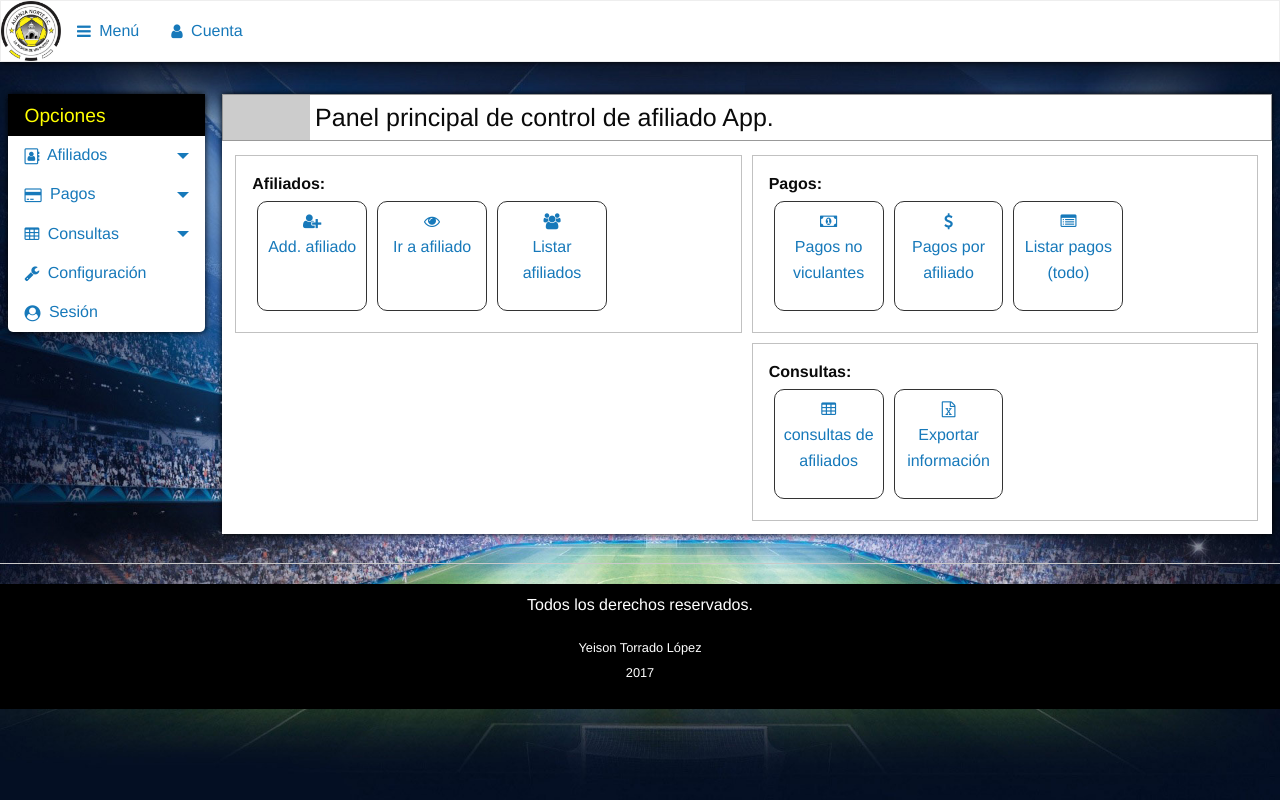
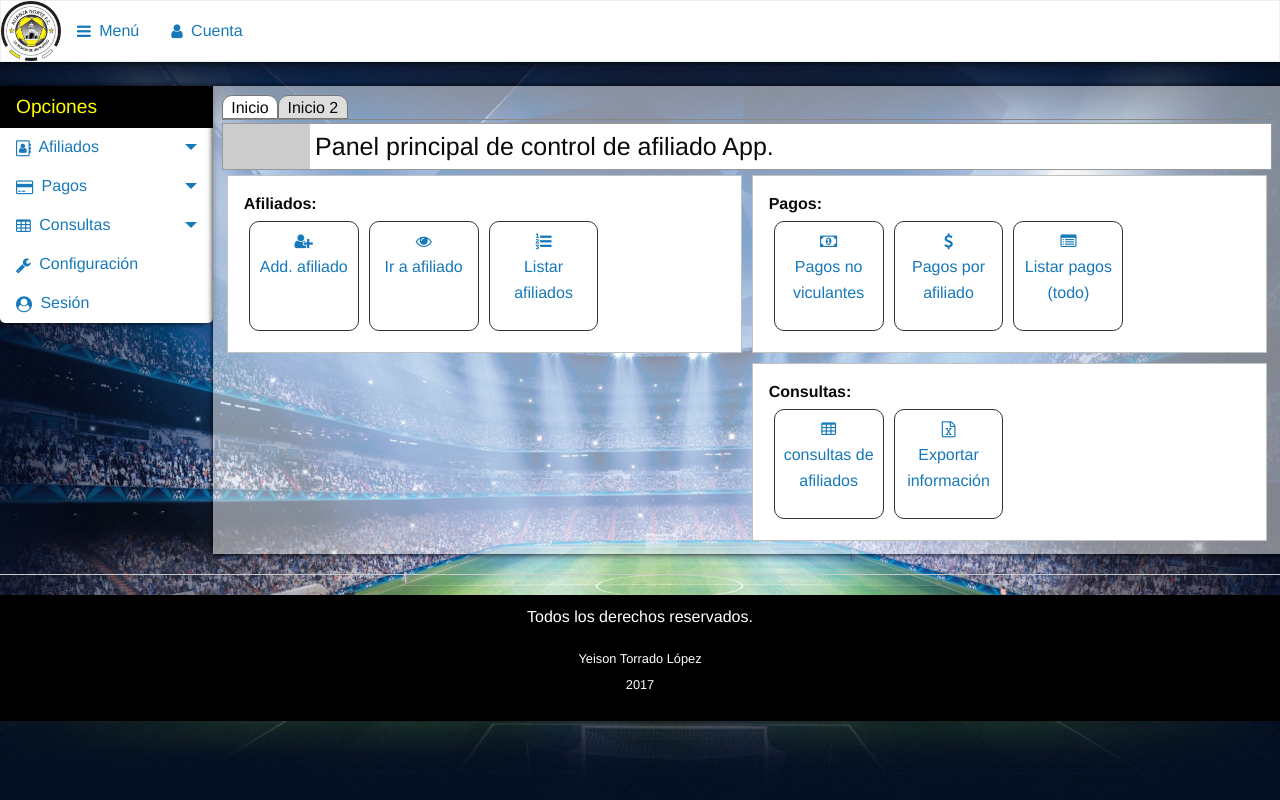
Before and after one commit to tristanius/afcontrol, a CodeIgniter app: page /afcontrol/ in a window 1280 px wide. Run offline with CodeIgniter, Linux system fonts and the light colour scheme.

Commit message:
nueva gestion de pestanas

```diff
--- a/application/config/config.php
+++ b/application/config/config.php
@@ -17,8 +17,8 @@ defined('BASEPATH') OR exit('No direct script access allowed');
 | environments.
 |
 */
-//$config['base_url'] = 'http://local:8080/afcontrol';
-$config['base_url'] = 'http://localhost/afcontrol';
+$config['base_url'] = 'http://local:8080/afcontrol';
+//$config['base_url'] = 'http://localhost/afcontrol';
 
 /*
 |--------------------------------------------------------------------------
--- a/application/controllers/Welcome.php
+++ b/application/controllers/Welcome.php
@@ -19,15 +19,15 @@ class Welcome extends CI_Controller {
 	public function index()
 	{
 		$v = $this->load->view('init/entrada', array(), TRUE);
-		$html = $this->plantilla1('Panel principal de control de afiliado App.', $v);
+		$html = $this->plantilla1('Panel entrada App Control de afiliados', $v);
 		$this->vw('Panel Principal', $html);
 	}
 
-	public function test()
+	public function entrada()
 	{
-		$vista = $this->load->view('test/form', array(), TRUE);
-		$html = $this->load->view('init/panel', array('view'=>$vista), TRUE);
-		$this->vw('Panel Principal', $html);
+		$titulo = 'Panel principal de control de afiliado App.';
+		$v = $this->load->view('init/entrada', array(), TRUE);
+		$this->load->view('util/plantilla', array( 'titulo'=>$titulo,'content'=>$v ));
 	}
 
 	public function plantilla1($titulo='', $content='')
--- a/application/views/init/entrada.php
+++ b/application/views/init/entrada.php
@@ -11,7 +11,7 @@
 					<i class="fa fa-eye"></i> <p>Ir a afiliado</p>
 				</a>
 				<a href="" class="columns white-bg small-3 touch-btn end">
-					<i class="fa fa-users"></i> <p>Listar afiliados</p>
+					<i class="fa fa-list-ol"></i> <p>Listar afiliados</p>
 				</a>
 			</div>
 		</div>
--- a/application/views/init/head.php
+++ b/application/views/init/head.php
@@ -2,15 +2,14 @@
 	<meta charset="utf-8">
     <meta http-equiv="x-ua-compatible" content="ie=edge">
     <meta name="viewport" content="width=device-width, initial-scale=1.0">
-	<title><?= "Afcontrol - ".$titulo ?></title>
+	<title><?= "AFControl - ".$titulo ?></title>
 
-    <link rel="stylesheet" href="<?= base_url('assets/foundation6/css/foundation.css') ?>">
-    <link rel="stylesheet" href="<?= base_url('assets/foundation6/css/app.css') ?>">
-    <link rel="stylesheet" href="<?= base_url('assets/foundation6/css/box.css') ?>">
-    <link rel="stylesheet" href="<?= base_url('assets/foundation6/css/pestanas.css') ?>">
-    <link rel="stylesheet" href="<?= base_url('assets/foundation6/css/menu.css') ?>">
-    <link rel="stylesheet" href="<?= base_url('assets/font-awesome/css/font-awesome.min.css') ?>">
-
+    <link rel="stylesheet" href="<?= base_url('assets/foundation6/css/foundation.css?v='.rand()) ?>">
+    <link rel="stylesheet" href="<?= base_url('assets/foundation6/css/app.css?v='.rand()) ?>">
+    <link rel="stylesheet" href="<?= base_url('assets/foundation6/css/pestanas.css?v='.rand()) ?>">
+    <link rel="stylesheet" href="<?= base_url('assets/foundation6/css/box.css?v='.rand()) ?>">
+    <link rel="stylesheet" href="<?= base_url('assets/foundation6/css/menu.css?v='.rand()) ?>">
+    <link rel="stylesheet" href="<?= base_url('assets/font-awesome/css/font-awesome.min.css?v='.rand()) ?>">
 
 	<title></title>
 </head>
--- a/application/views/init/nav.php
+++ b/application/views/init/nav.php
@@ -5,13 +5,13 @@
 				<img src="<?= base_url('assets/img/escudo.png') ?>" alt="logo" width="60">
 			</li>
 		  	<li>
-		  		<a href="#" id="toggleMenu">
+		  		<a href="" ng-click="toggleMenu('#menu', '#panel-content','hidden-menu')">
 		  			<i class="fa fa-bars"></i>
 		  			Menú
 		  		</a>
 		  	</li>
 		  	<li>
-		  		<a href="#">
+		  		<a href="">
 		  			<i class="fa fa-user"></i>
 		  			Cuenta
 		  		</a>
--- a/application/views/init/panel.php
+++ b/application/views/init/panel.php
@@ -1,21 +1,24 @@
-	<div>
+	<div ng-app="afcontrol" ng-controller="main">
 
 		<?php $this->load->view('init/nav'); ?>
 
 		<br>
 
-		<section id="content" class="expanded row">
+		<section id="content" class="expanded row" ng-init="site_url = '<?= site_url('/') ?>' ">
 			<?php $this->load->view('init/menu'); ?>
 
-			<div id="panel" class="columns large-10" >
-				<div>
-					<?= $view ?>
+			<div id="panel-content" class="columns large-10">
+
+				<div id="pestanas">
+					<div class="pestana {{ tab.active?'active':'' }}" ng-repeat="tab in tabs" ng-click="selectedTab(tab)">{{tab.title}}</div>
+				</div>
+
+				<div id="pestana_view" ng-include="( site_url + selected_tab.lnk )" ng-init="initTabs()">
+
 				</div>
 			</div>
 		</section>
 
-
-
 		<?php $this->load->view('init/footer'); ?>
 
 	</div>
--- a/application/views/init/principal.php
+++ b/application/views/init/principal.php
@@ -7,5 +7,8 @@
     <script src="<?= base_url('assets/foundation6/js/vendor/what-input.js') ?>"></script>
     <script src="<?= base_url('assets/foundation6/js/vendor/foundation.js') ?>"></script>
     <script src="<?= base_url('assets/foundation6/js/app.js') ?>"></script>
+    <script src="<?= base_url('assets/js/angular.min.js') ?>"></script>
+    <script src="<?= base_url('assets/js/main/main.js') ?>"></script>
+
 </body>
 </html>
--- a/assets/foundation6/css/app.css
+++ b/assets/foundation6/css/app.css
@@ -1,55 +1,6 @@
 /* -------------------------------------------------------- */
-/* Elementos de la app */
+/* Elementos generales de la app */
 
-/* nav */
-nav {
-	background: #FFF;
-	border: 1px solid #EEE;
-	box-shadow: 0px 0px 6px #000;
-}
-
-nav ul{
-	overflow: hidden;
-}
-nav ul li a{
-}
-
-
-/* ----------- */
-#content #panel{
-	min-height: 100%;
-}
-#content #panel > div{
-	background: #FFF;
-	box-shadow: 0px 0px 6px #000;
-}
-
-/* princpal boxes */
-#menu, #panel{
-	padding: 1ex;
-}
-
-#panel > section, #panel article{
-	padding: 1ex;
-}
-
-/* -------------------------------------------------------- */
-/* utils */
-.nodisplay{
-	display: none;
-}
-
-.text-white{
-	color:#FFF;
-}
-
-/* -------------------------------------------------------- */
-/* Manejo de backgrounds */
-.skin1, a.skin1, .skin2, a.skin2{
-	background-repeat: no-repeat;
-	background-size: 100% 100%;
-    background-attachment: fixed;
-}
 
 /* -------------------------------------------------------- */
 body{
@@ -69,3 +20,47 @@ footer{
 .skin2, a.skin2{
 	background-image: url('../../img/skin2.jpg');
 }
+.skin1, a.skin1, .skin2, a.skin2{
+	background-repeat: no-repeat;
+	background-size: 100% 100%;
+    background-attachment: fixed;
+}
+/* ----------- */
+/* nav */
+nav {
+	background: #FFF;
+	border: 1px solid #EEE;
+	box-shadow: 0px 0px 6px #000;
+}
+
+nav ul{
+	overflow: hidden;
+}
+nav ul li a{
+}
+
+
+/* ----------- */
+/* contenedores y cajas */
+#content #panel-content{
+	min-height: 100%;
+	padding: 1ex;
+	box-shadow: 0px 0px 6px #000;
+	background-color: rgba(255,255,255,0.5);
+}
+#content #panel-content > div.panel_view{
+
+}
+#panel-content > section, #panel article{
+	padding: 1ex;
+}
+
+/* ----------- */
+/* utils */
+.nodisplay{
+	display: none;
+}
+
+.text-white{
+	color:#FFF;
+}
--- a/assets/foundation6/css/menu.css
+++ b/assets/foundation6/css/menu.css
@@ -1,7 +1,17 @@
 #content{
 }
 #menu{
+	transition:all cubic-bezier(0.250, 0.460, 0.450, 0.940) 0.4s;
+}
+#menu.hidden-menu{
 	/*background: #153554;*/
+	transition:all cubic-bezier(0.450, 0.460, 0.450, 0.260) 0.4s;
+	position: absolute;
+	width: 0;
+	height: 0;
+	margin: 0;
+	padding: 0;
+	overflow: hidden;
 }
 #menu > ul{
 	background: #FFF;
@@ -22,3 +32,11 @@
 .padding1ex{
 	padding: 1ex;
 }
+
+@media only screen and (max-width : 900px){
+	#menu{
+		position: fixed;
+		z-index: 3;
+		height: 100%;
+	}
+}
--- a/assets/foundation6/css/pestanas.css
+++ b/assets/foundation6/css/pestanas.css
@@ -1,24 +1,26 @@
-.pestanas{
+#pestanas{
+	margin:0;
+	padding: 0;
+	overflow: hidden;
+	border-bottom: 1px solid #888;
+	margin-bottom: 3px;
+}
+#pestanas .pestana{
 	position: relative;
+	bottom: -1px;
+	padding: 1ex;
+	margin: 0;
+	background: #DDD;
+	display: inline-block;
+	border: 1px solid #777;
+	line-height: 5px;
+	border-radius: 10px 10px 0px 0px;
+	cursor: pointer;
+}
+#pestanas .pestana.active{
 	z-index: 2;
-}
-.pestanas .menu{
-}
-.pestanas .menu li{
-	background: #DDD;
-	border-top: 1px solid #777;
-	border-left: 1px solid #777;
-	border-right: 1px solid #777;
-	border-radius: 10px 10px 0px 0px;
-}
-.pestanas .menu .active-tab{
 	background: #FFF;
 }
-.pestanasDiv{
-	top: -1px;
-	position: relative;
-	border: 1px solid #777;
+#pentana_view{
+
 }
-.pestanasDiv div{
-	padding: 1ex;
-}
--- a/assets/foundation6/js/app.js
+++ b/assets/foundation6/js/app.js
@@ -7,7 +7,7 @@ function menuHeight(){
 
 function toggleMenu(){
 	$('#menu').toggleClass('nodisplay');
-	$('#panel').toggleClass('large-10');
+	$('#panel-content').toggleClass('large-10');
 }
 
 $(document).ready(function(){
--- /dev/null
+++ b/assets/js/main/main.js
@@ -0,0 +1,44 @@
+var app = angular.module('afcontrol',[]);
+app.controller('main', function($scope, $http, $timeout){
+
+	$scope.panel_link = '';
+	$scope.site_url = undefined;
+	$scope.selected_tab = undefined;
+	$scope.tabs = [
+		{ id:0, title:"Inicio", lnk:"welcome/entrada", active: true,  },
+		{ id:1, title:"Inicio 2", lnk:"welcome/friends", active: false,  }
+	]
+
+	$scope.toggleClass = function(selector, myclass){
+		$(selector).toggleClass(myclass);
+	}
+
+	$scope.toggleMenu = function(selector, selector2, myclass){
+		$(selector).toggleClass(myclass);
+		$(selector2).toggleClass('large-10');
+	}
+
+	// Manejo de pestañas
+	$scope.initTabs = function(){
+		$scope.selected_tab = $scope.tabs[0];
+	}
+	$scope.addNewTab = function(link, titulo){
+		let n = $scope.tabs.length;
+		$scope.tabs.push({id:n, title: titulo, lnk:link, active: false });
+		$scope.selectedTab($scope.tabs[n-1]); // se auto selecciona
+	}
+	$scope.selectedTab = function(tab){
+		$timeout(function(){
+			$scope.selected_tab.active = false;
+			tab.active = true;
+			$scope.selected_tab = tab;
+		})
+	}
+
+	$scope.setNewPanelLink = function(link){
+		let m = confirm("¿Esta seguro que desea salir de la sección actual?");
+		if(m){
+			$scope.panel_link = link;
+		}
+	}
+});
```
Also changed, not shown: assets/css/principal.css (+6 -7 lines).
